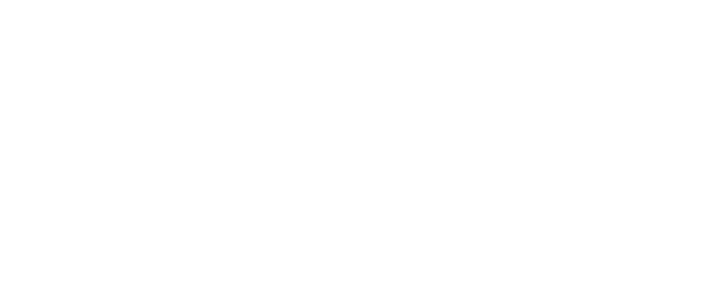
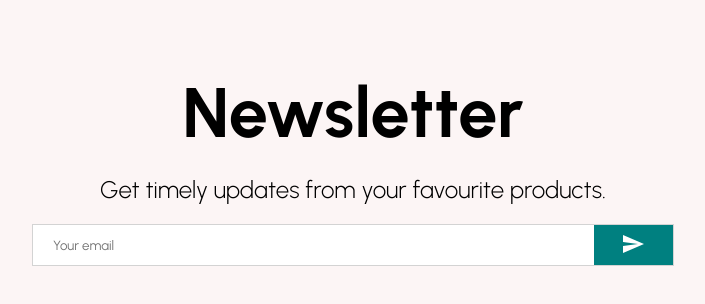
Before and after one commit to crudetone/ecommerce, a React (Create React App) app: page / in a window 1280 px wide. Shown: the part 3408-3712 px from the top of the page, without its empty margins (287-992 px from the left). Before the commit the page ends 3336 px from the top, so only its background shows below. Built offline with nearby package versions, Linux system fonts and the light colour scheme.

Commit message:
newsletter

```diff
--- a/src/components/Newsletter.tsx
+++ b/src/components/Newsletter.tsx
@@ -1,13 +1,61 @@
-import styled from "styled-components"
+import { Send } from "@material-ui/icons";
+import styled from "styled-components";
 
-const Container = styled.div``;
+const Container = styled.div`
+  align-items: center;
+  background-color: #fcf5f5;
+  display: flex;
+  flex-direction: column;
+  height: 60vh;
+  justify-content: center;
+`;
+
+const Title = styled.h1`
+  font-size: 70px;
+  margin-bottom: 20px;
+`;
+
+const Desc = styled.div`
+  font-size: 24px;
+  font-weight: 300;
+  margin-bottom: 20px;
+`;
+
+const InputContainer = styled.div`
+  background-color: #fff;
+  border: 1px solid lightgray;
+  display: flex;
+  height: 40px;
+  justify-content: space-between;
+  width: 50%;
+`;
+
+const Input = styled.input`
+  border: none;
+  flex: 8;
+  padding-left: 20px;
+`;
+
+const Button = styled.button`
+  flex: 1;
+  border: none;
+  background-color: teal;
+  color: #fff;
+`;
 
 const Newsletter = () => {
   return (
     <Container>
+      <Title>Newsletter</Title>
+      <Desc>Get timely updates from your favourite products.</Desc>
+      <InputContainer>
+        <Input placeholder="Your email" />
+        <Button>
+          <Send />
+        </Button>
+      </InputContainer>
+    </Container>
+  );
+};
 
-    </Container>
-  )
-}
-
-export default Newsletter
+export default Newsletter;
--- a/src/pages/Home/Home.tsx
+++ b/src/pages/Home/Home.tsx
@@ -4,6 +4,7 @@
 import React from "react";
 import Slider from "../../components/Slider";
 import Products from "../../components/Products";
+import Newsletter from "../../components/Newsletter";
 
 const Home: React.FC = () => {
   return (
@@ -13,6 +14,7 @@
       <Slider />
       <Categories />
       <Products />
+      <Newsletter />
     </div>
   );
 };
```
Also changed, not shown: src/components/Footer.tsx (added, +13 -0 lines).
